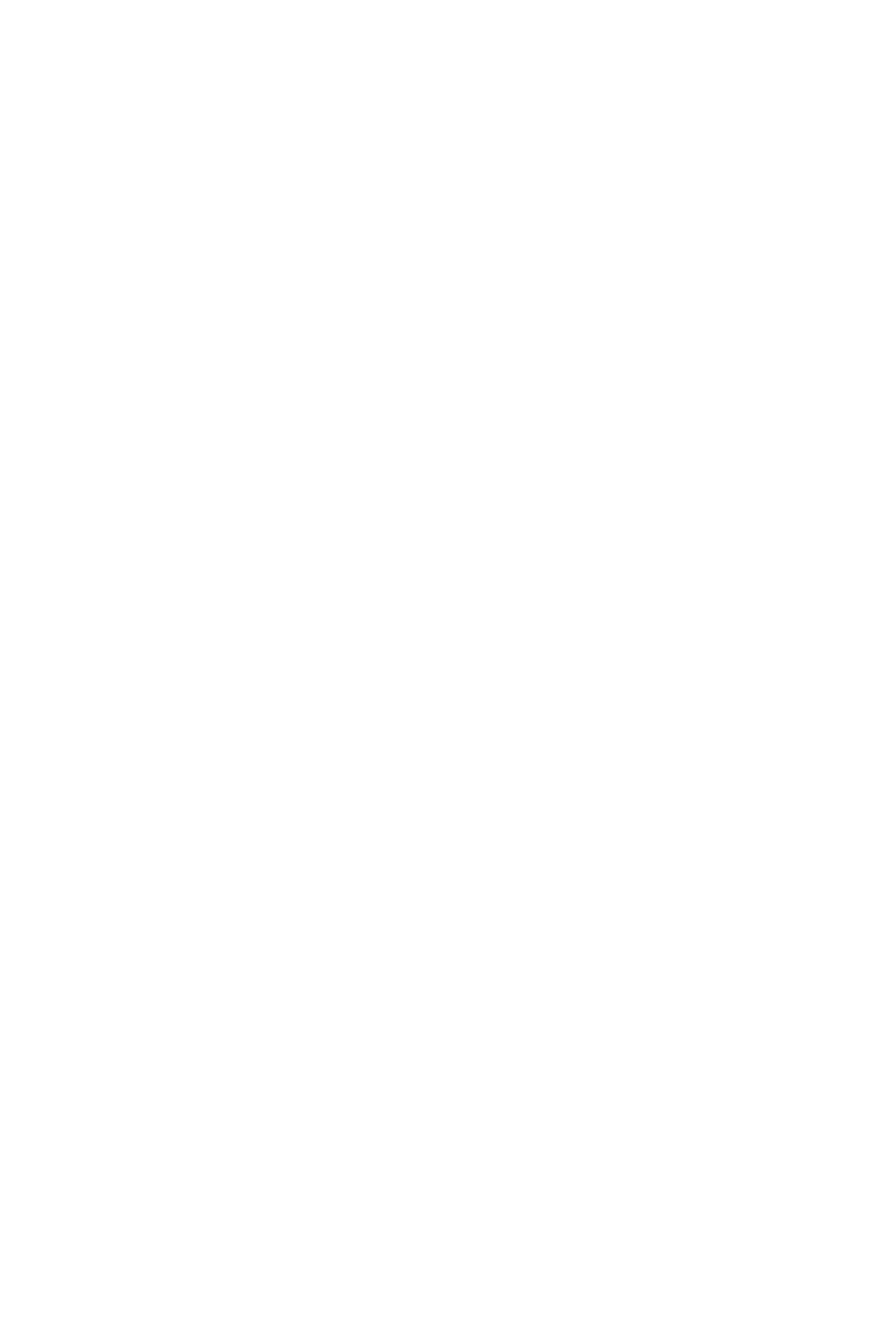
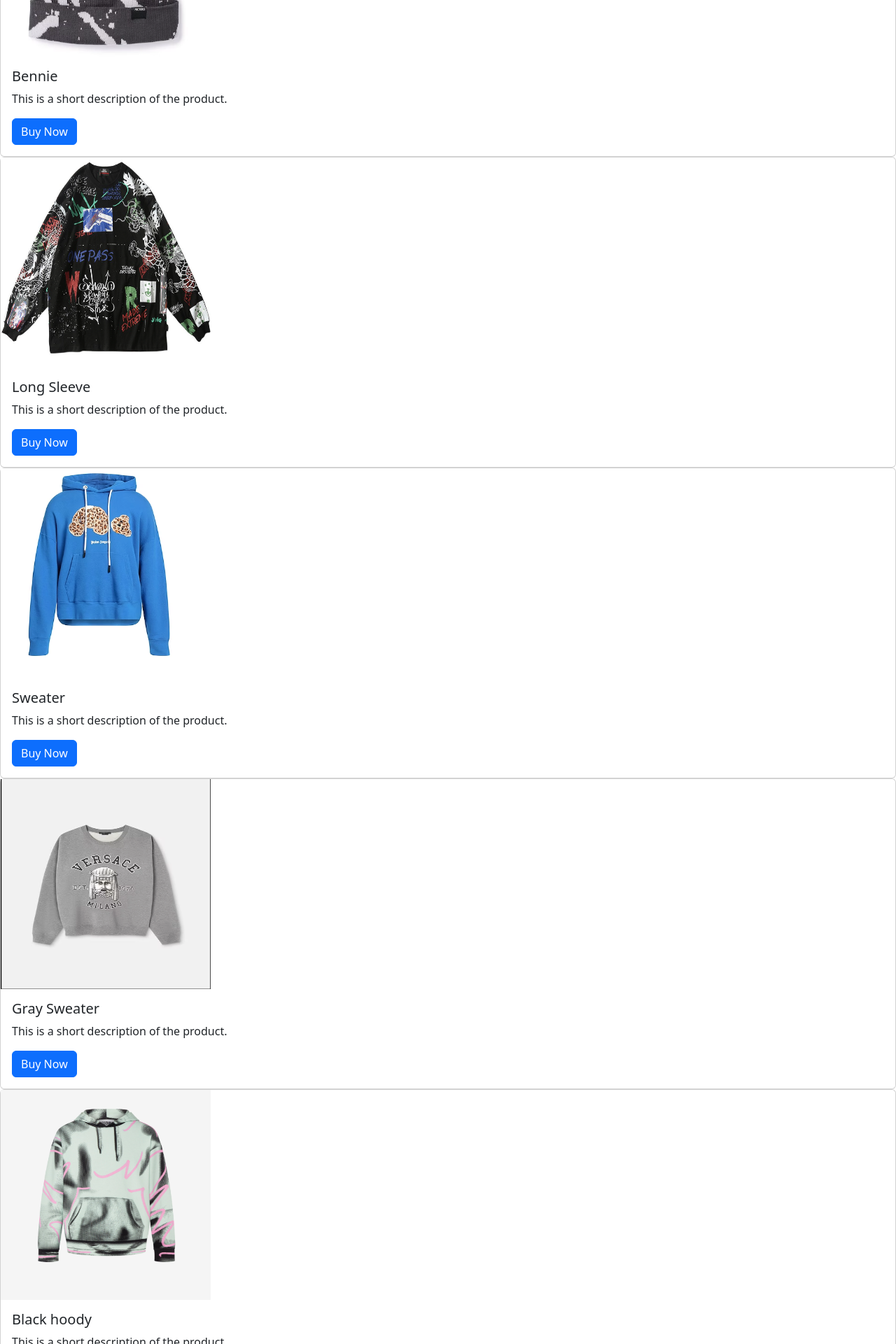
Before and after one commit to YaniWessi/Off-The-Fire, a React (Vite) app: page /shop in a window 1280 px wide. Shown: the part 220-2140 px from the top of the page at 70% size. Before the commit the page ends 800 px from the top, so only its background shows below. Built offline with nearby package versions, Linux system fonts and the light colour scheme.

Commit message:
added the products to the shop page

```diff
--- a/package.json
+++ b/package.json
@@ -9,6 +9,7 @@
     "preview": "vite preview"
   },
   "dependencies": {
+    "bootstrap": "^5.2.3",
     "react": "^18.2.0",
     "react-bootstrap": "^2.7.2",
     "react-dom": "^18.2.0",
--- a/src/assets/config/carouselImages.json
+++ b/src/assets/config/carouselImages.json
@@ -2,51 +2,61 @@
   {
     "id": 1,
     "imgKey": "black_gray_bennie",
-    "alt": "Lorem"
+    "alt": "Lorem",
+    "name":"Bennie"
   },
   {
     "id": 2,
     "imgKey": "black_multi_color_long_sleeve",
-    "alt": "Lorem"
+    "alt": "Lorem",
+    "name":"Long Sleeve"
   },
   {
     "id": 3,
     "imgKey": "blue_sweater",
-    "alt": "Lorem"
+    "alt": "Lorem",
+    "name":"Sweater"
   },
   {
     "id": 4,
     "imgKey": "gray_sweater",
-    "alt": "Lorem"
+    "alt": "Lorem",
+    "name":"Gray Sweater"
   },
   {
     "id": 5,
     "imgKey": "green_black_hoody",
-    "alt": "Lorem"
+    "alt": "Lorem",
+    "name":"Black hoody"
   },
   {
     "id": 6,
     "imgKey": "green_orange_crew_neck",
-    "alt": "Lorem"
+    "alt": "Lorem",
+    "name":"Crew Neck"
   },
   {
     "id": 7,
     "imgKey": "orange_blue_bennie",
-    "alt": "Lorem"
+    "alt": "Lorem",
+    "name":"Blue Bennie"
   },
    {
     "id": 8,
     "imgKey": "red_black_long_sleeve",
-    "alt": "Lorem"
+    "alt": "Lorem",
+    "name":"Red Black"
   },
   {
     "id": 9,
     "imgKey": "white_black_long_sleeve",
-    "alt": "Lorem"
+    "alt": "Lorem",
+    "name":"White Black"
   },
   {
     "id": 10,
     "imgKey": "white_green_long_sleeve",
-    "alt": "Lorem"
+    "alt": "Lorem",
+    "name":"White Green"
   }
 ]
--- a/src/components/molecules/product-image/ProductImage.jsx
+++ b/src/components/molecules/product-image/ProductImage.jsx
@@ -1,7 +1,7 @@
 import React, { useEffect, useState } from 'react';
 import AppImage from '../../atoms/app-media/app-image/AppImage';
 
-const ProductImage = ({ classname, imgName, alt }) => {
+const ProductImage = ({ classname, imgName, alt, name  }) => {
 
   const [imgSrc, setImgSrc] = useState('');
 
@@ -23,7 +23,7 @@ const ProductImage = ({ classname, imgName, alt }) => {
   //   loadImage(imgName);
   // },[imgName]);
 
-  return <AppImage source={image} alt={alt} classname={classname}/>
+  return <AppImage source={image} alt={alt} classname={classname} />
 }
 
 export default ProductImage;
--- a/src/main.jsx
+++ b/src/main.jsx
@@ -3,7 +3,7 @@ import ReactDOM from 'react-dom/client'
 import App from './App'
 import './index.css'
 import { BrowserRouter as Router } from 'react-router-dom';
-// import 'bootstrap/dist/css/bootstrap.min.css';
+import 'bootstrap/dist/css/bootstrap.min.css';
 
 
 ReactDOM.createRoot(document.getElementById('root')).render(
--- a/src/pages/Shop.jsx
+++ b/src/pages/Shop.jsx
@@ -1,10 +1,30 @@
 import React from 'react';
+import { Card, Button } from 'react-bootstrap';
+import ProductImage from '../components/molecules/product-image/ProductImage';
+import IMAGEJSON  from '../assets/config/carouselImages.json';
 
 
 const Shop = () => {
+  const images = [...IMAGEJSON]
   return(
     <>
-      shop works
+    {images.map(img => {
+      const {id, imgKey, alt, name} = img;
+      return (
+        <Card>
+        <ProductImage classname={"product-image"} key={id} imgName={imgKey} alt={alt} />
+        <Card.Body>
+        <Card.Title>{name}</Card.Title>
+        <Card.Text>
+          This is a short description of the product.
+        </Card.Text>
+        <Button variant="primary">Buy Now</Button>
+        </Card.Body>
+        </Card>
+      )
+    })
+
+    }
     </>
   )
 }
--- a/vite.config.js
+++ b/vite.config.js
@@ -4,8 +4,6 @@ import react from '@vitejs/plugin-react'
 // https://vitejs.dev/config/
 export default defineConfig({
   plugins: [react()],
-  // optimizeDeps: {
-  //   include: ['bootstrap']
-  // }
+
 
 })
```
Also changed, not shown: 1 other file (tests, documents, lock files or other folders).
